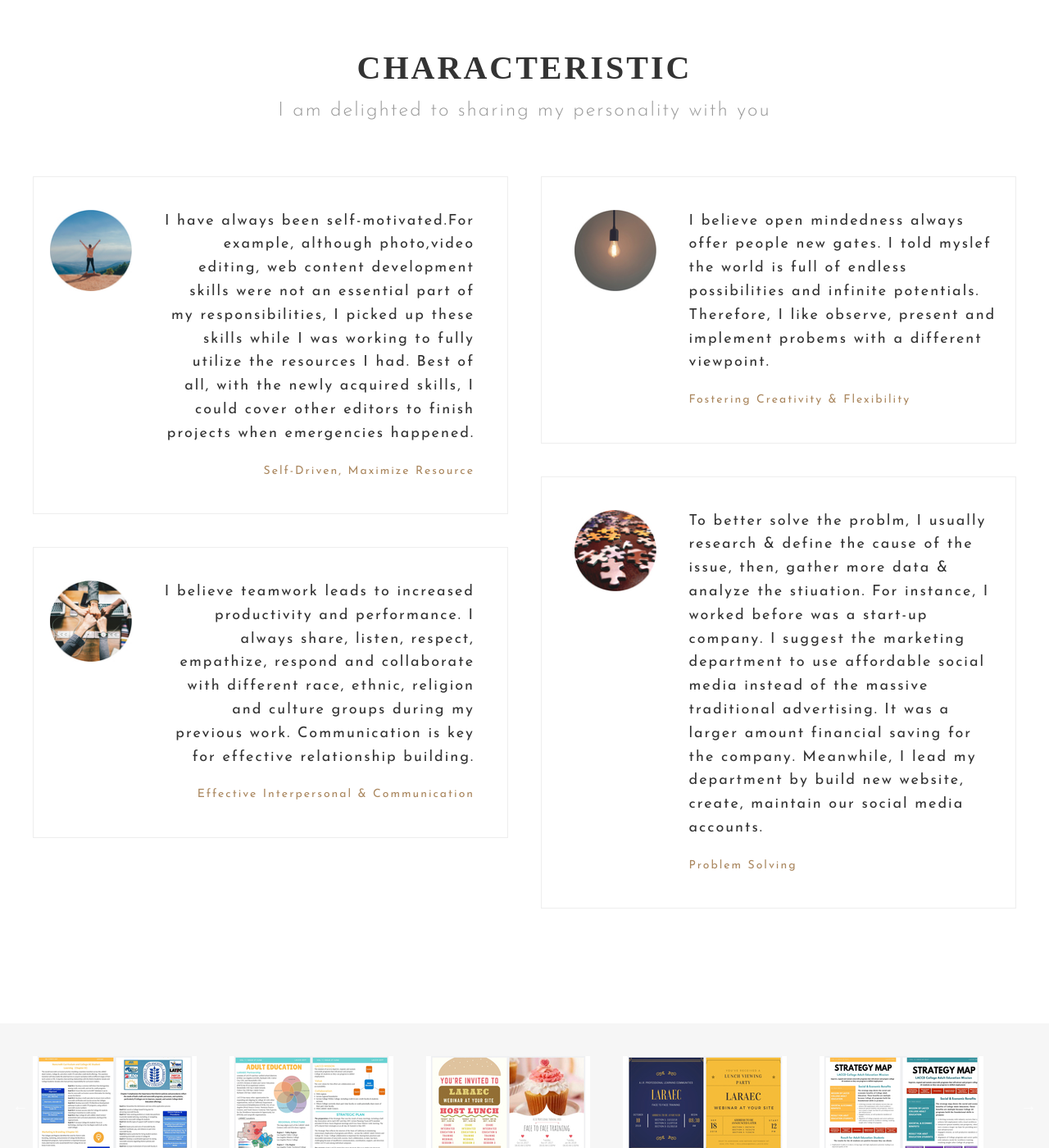
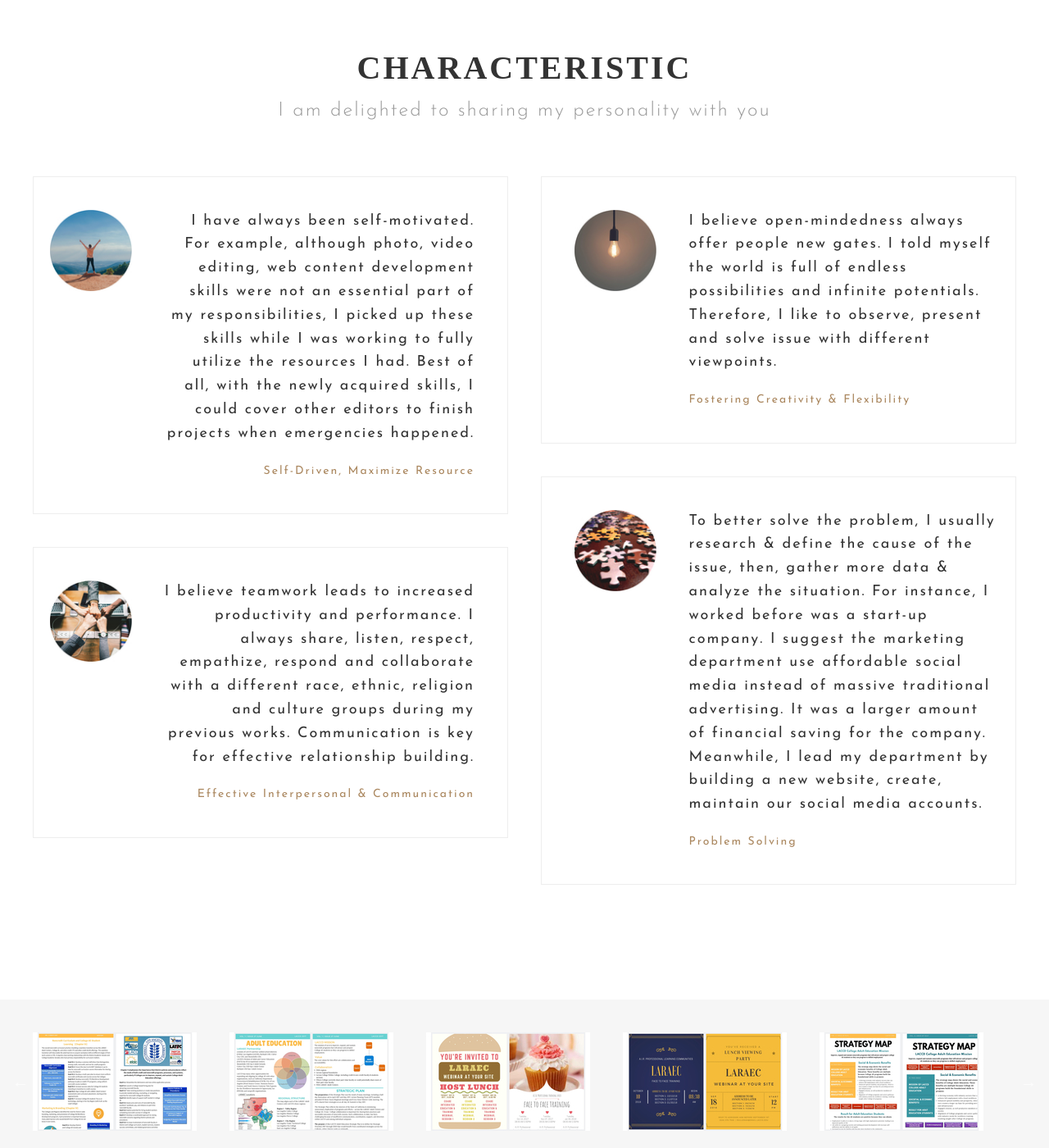
Before and after one commit to sarawh/sarawh.github.io, a Jekyll site: the page built from personality.html, in a window 1280 px wide and 1400 px high, scrolled down 1683 px. Shown: the whole window at 82% size. Built offline with Jekyll 4.4.1, drawn with Linux system fonts in a browser that asks for light colours; some web fonts are replaced.

Commit message:
garmar check

```diff
--- a/personality.html
+++ b/personality.html
@@ -68,20 +68,20 @@ skills_right:
 
 testimonials_left:
 - author: Self-Driven, Maximize Resource
-  content: I have always been self-motivated.For example, although photo,video editing, web content development skills were not an essential part of my responsibilities, I picked up these skills while I was working to fully utilize the resources I had. Best of all, with the newly acquired skills, I could cover other editors to finish projects when emergencies happened.
+  content: I have always been self-motivated. For example, although photo, video editing, web content development skills were not an essential part of my responsibilities, I picked up these skills while I was working to fully utilize the resources I had. Best of all, with the newly acquired skills, I could cover other editors to finish projects when emergencies happened.
   avatar: images/motivmini.jpg
 
 - author: Effective Interpersonal & Communication
-  content: I believe teamwork leads to increased productivity and performance. I always share, listen, respect, empathize, respond and collaborate with different race, ethnic, religion and culture groups during my previous work. Communication is key for effective relationship building.
+  content: I believe teamwork leads to increased productivity and performance. I always share, listen, respect, empathize, respond and collaborate with a different race, ethnic, religion and culture groups during my previous works. Communication is key for effective relationship building.
   avatar: images/communicationmini.jpg
 
 testimonials_right:
 - author: Fostering Creativity & Flexibility
-  content: I believe open mindedness always offer people new gates. I told myslef the world is full of endless possibilities and infinite potentials. Therefore, I like observe, present and implement probems with a different viewpoint.
+  content: I believe open-mindedness always offer people new gates. I told myself the world is full of endless possibilities and infinite potentials. Therefore, I like to observe, present and solve issue with different viewpoints.
   avatar: images/innomini.jpg
 
 - author: Problem Solving
-  content: To better solve the problm, I usually research & define the cause of the issue, then, gather more data & analyze the stiuation. For instance, I worked before was a start-up company. I suggest the marketing department to use affordable social media instead of the massive traditional advertising. It was a larger amount financial saving for the company. Meanwhile, I lead my department by build new website, create, maintain our social media accounts.
+  content: To better solve the problem, I usually research & define the cause of the issue, then, gather more data & analyze the situation. For instance, I worked before was a start-up company. I suggest the marketing department use affordable social media instead of massive traditional advertising. It was a larger amount of financial saving for the company. Meanwhile, I lead my department by building a new website, create, maintain our social media accounts.
   avatar: images/problemmini.jpg
 
 clients:
--- a/services-2.html
+++ b/services-2.html
@@ -45,7 +45,7 @@
   <div class="row">
     <div class="medium-9 medium-centered columns">
       <div class="header-quote">
-        <p>I consistently growing and takes the time to continue learning new skills even though it’s not a direct requirement of the job. I find that my professional growth is based on what I study, both directly and indirectly related to work.</p>
+        <p>I consistently growing and takes the time to continue learning new skills even though it’s not a direct need for the job. I find that my professional growth actually based on what I study, both directly and indirectly related to work.</p>
       </div>
     </div>
   </div>
```
